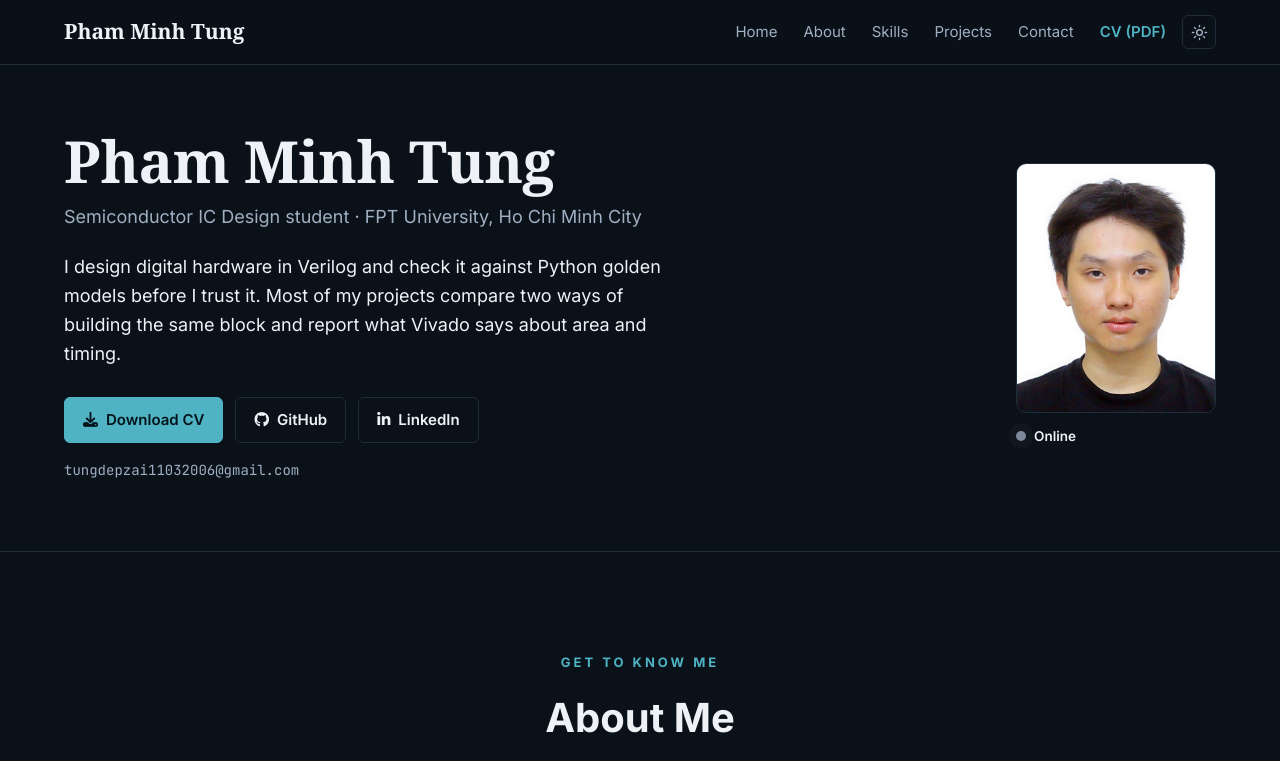
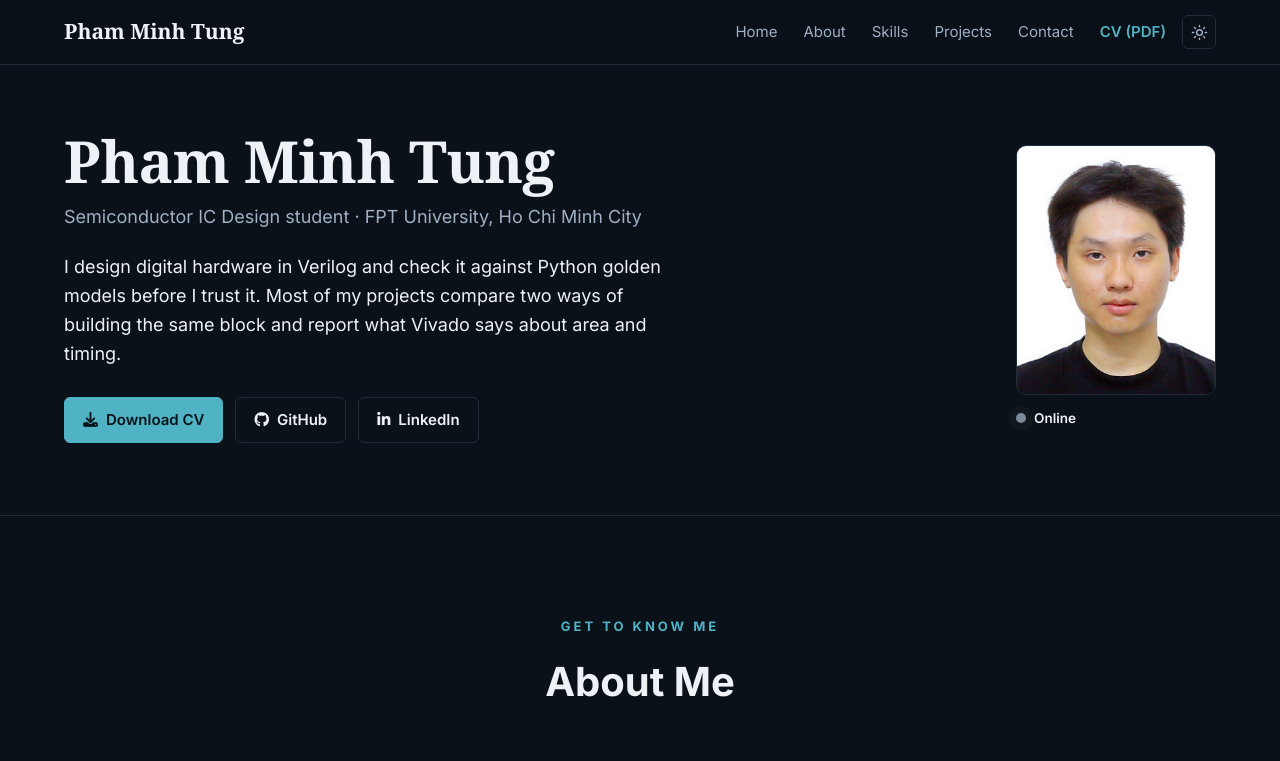
Before and after one commit to Ygbzyem/my-portfolio, a plain HTML site: page index.html in a window 1280 px wide. Shown: the top 761 px of the page. Drawn offline with Linux system fonts and the light colour scheme; no server answers; a web font is replaced by a local one.

Commit message:
Update index.html

```diff
--- a/index.html
+++ b/index.html
@@ -103,8 +103,6 @@ Most of my projects compare two ways of building the same block and report what
 <a class="hero-btn" href="https://github.com/Ygbzyem" target="_blank" rel="noopener"><i class="fab fa-github"></i> GitHub</a>
 <a class="hero-btn" href="https://www.linkedin.com/in/tung-pham-a33761420/" target="_blank" rel="noopener"><i class="fab fa-linkedin-in"></i> LinkedIn</a>
 </div>
-
-<p class="hero-email">tungdepzai11032006@gmail.com</p>
 
 </div>
 
```
